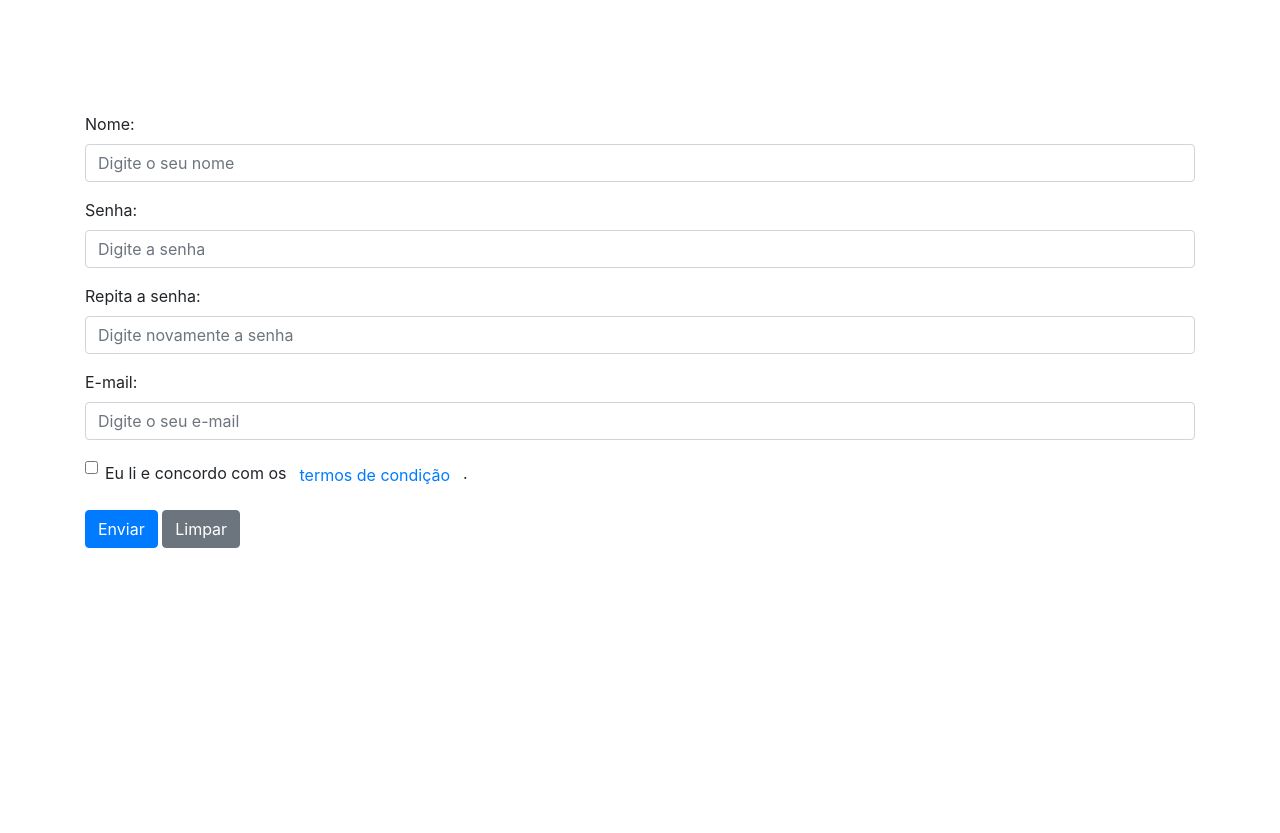
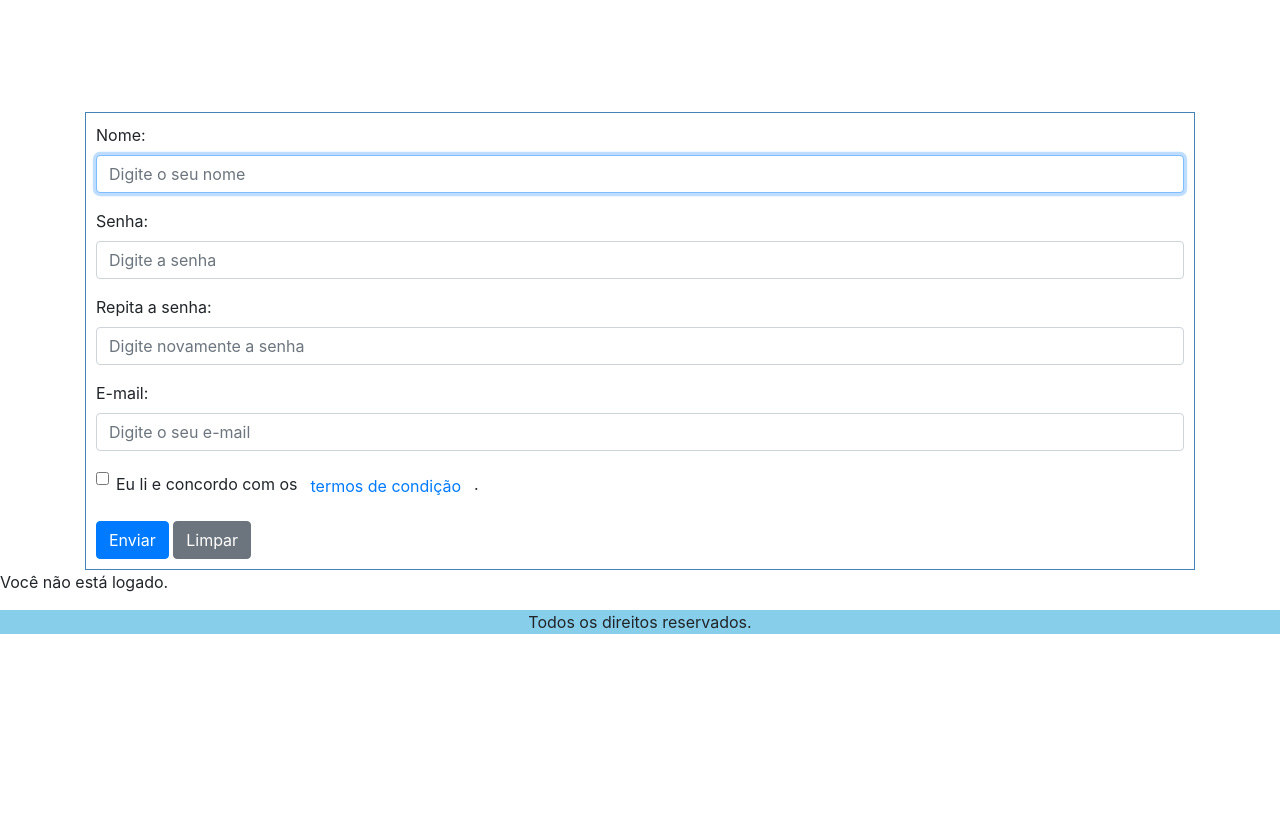
Before and after one commit to kjuao9/siteJoao, a PHP site: page /cadastro.php in a window 1280 px wide. Shown: the part 56-889 px from the top of the page. After the commit the page ends 690 px from the top, so only its background shows below. Run offline with PHP 8.4, Linux system fonts and the light colour scheme.

Commit message:
Add files via upload

```diff
--- a/siteJoao/cadastro.php
+++ b/siteJoao/cadastro.php
@@ -1,12 +1,13 @@
-<!DOCTYPE html>
 <?php
 include_once "conexao.php";
 include "includes/funcoes.php";
 
-
+session_start();
 $con = conecta_mysql();
 
 ?>
+
+<!DOCTYPE html>
 <html lang="pt-Br">
   <head>
     <!-- Required meta tags -->
@@ -22,7 +23,23 @@ $con = conecta_mysql();
 
 
   </head>
-  <body style="height: 1500px">
+  <style>
+fieldset {
+  border: 1px;
+  border-color: steelblue;
+  padding: 10px;
+  border-style: solid;
+}
+footer {
+  background-color: skyblue;
+  padding: 0px;
+}
+* {
+  padding: 0px;
+  margin: 0px;
+}
+  </style>
+  <body>
 
 
   <nav class="navbar navbar-expand-sm bg-dark navbar-dark fixed-top">
@@ -64,6 +81,7 @@ $con = conecta_mysql();
 
   </div>
   <div id="fonte_old_english" class=".col-6 text-white">
+  <!-- Transformar o texto abaixo em link -->
     <!-- <h2 style="font-family: Old English Text MT Regular">The Janaúba Times</h2> -->
 </div>
 <!-- colocar p/ o butão fechar -->
@@ -79,9 +97,10 @@ $con = conecta_mysql();
 <br/>
 <div class="container">
 <form action="" method="post" class="needs-validation" novalidate>
+<fieldset>
   <div class="form-group">
     <label for="nome">Nome:</label>
-    <input type="text" class="form-control" id="nome" placeholder="Digite o seu nome" name="nome" required>
+    <input type="text" class="form-control" id="nome" placeholder="Digite o seu nome" name="nome" required autofocus>
     <div class="valid-feedback">Válido.</div>
     <div class="invalid-feedback">Por favor, preencha este campo.</div>
   </div>
@@ -114,6 +133,7 @@ $con = conecta_mysql();
   </div>
   <button type="submit" class="btn btn-primary">Enviar</button>
   <button type="reset" class="btn btn-secondary">Limpar</button>
+  </fieldset>
 </form>
 </div>
 
@@ -132,6 +152,7 @@ $con = conecta_mysql();
       1-Ao clicar em aceito, você estará doando sua alma a João Paulo, o criador de tudo.<br/>
       2-O Supremo Criador não se responsabiliza por informações vazadas e fake news.<br/>
       3-A vida é injusta.
+      &#9312;
       </div>
       <div class="modal-footer">
         <button type="button" class="btn btn-secondary" data-dismiss="modal">Fechar</button>
@@ -203,6 +224,20 @@ else{
 
 ?>
 
+<p>
+<?php
+if(isset($_SESSION["nome"])){
+  print "Você está logado como <strong>".$_SESSION["nome"]."</strong>.";
+}
+else{
+  print "Você não está logado.";
+}
+?>
+</p>
+<footer>
+<p align="center">Todos os direitos reservados.</p>
+</footer>
+
 
     <!-- Optional JavaScript -->
     <!-- jQuery first, then Popper.js, then Bootstrap JS -->
--- a/siteJoao/login.php
+++ b/siteJoao/login.php
@@ -65,7 +65,7 @@ session_start();
 <form action="" method="post" class="needs-validation" novalidate>
 <div class="form-group">
     <label for="email">E-mail:</label>
-    <input type="email" class="form-control" id="email" placeholder="Digite o seu e-mail" name="email" required>
+    <input type="email" class="form-control" id="email" placeholder="Digite o seu e-mail" name="email" required autofocus>
     <div class="valid-feedback">Válido.</div>
     <div class="invalid-feedback">Por favor, preencha este campo.</div>
   </div>
```
